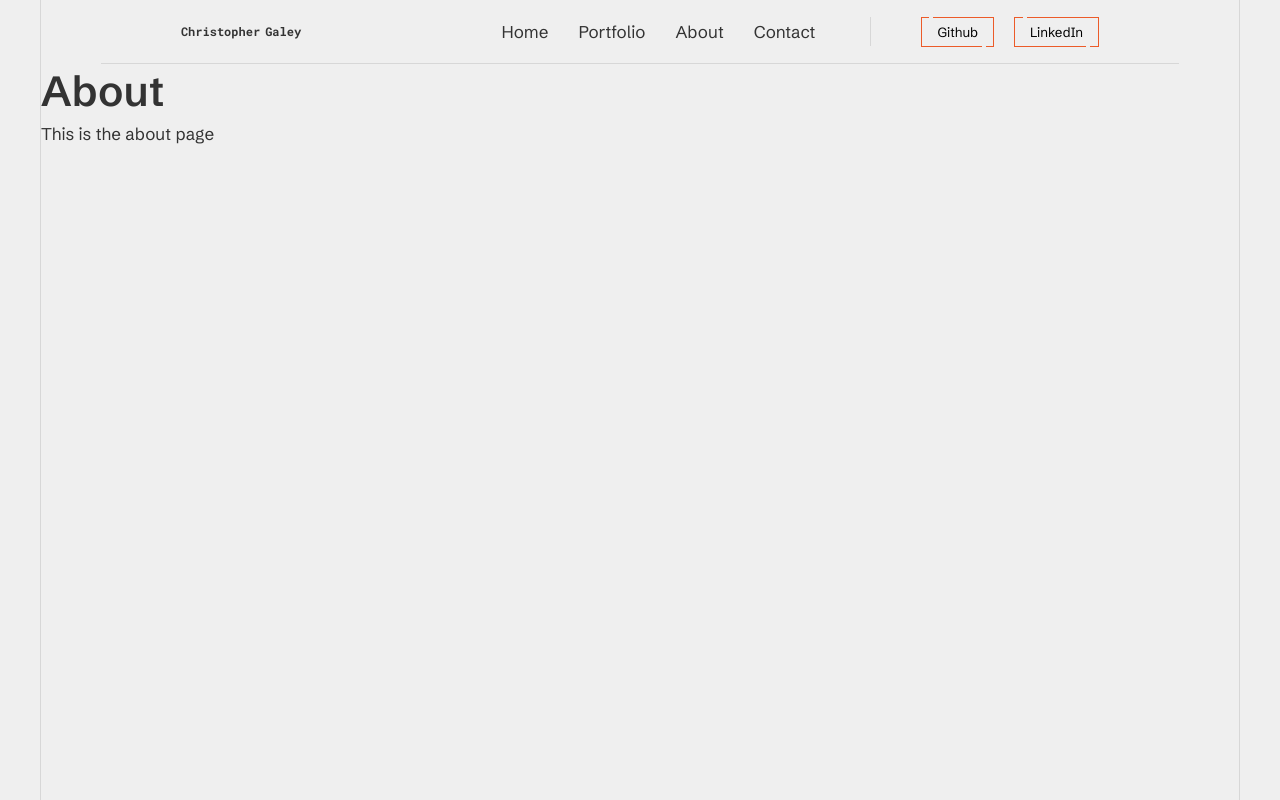
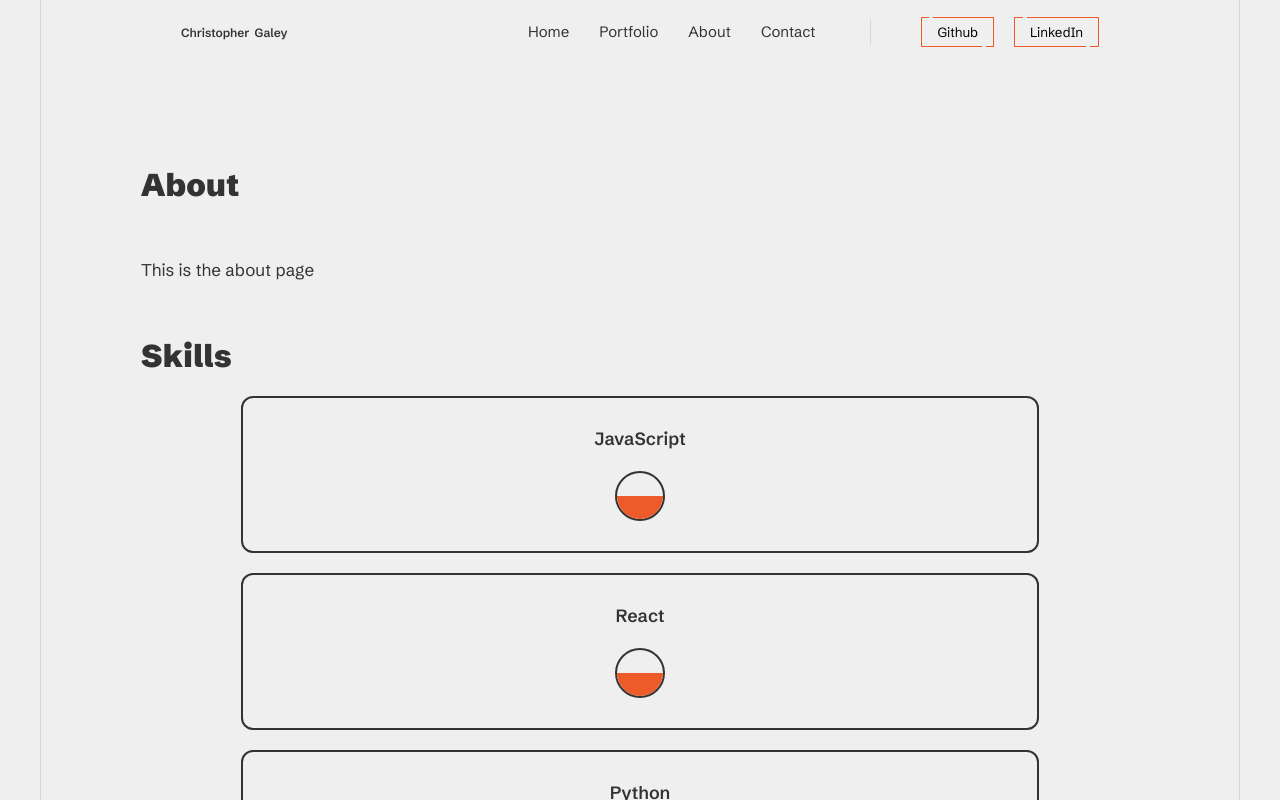
Before and after one commit to Chris-Galey/portfolio, a Next.js app: page /about in a window 1280 px wide. Built offline with nearby package versions, Linux system fonts and the light colour scheme.

Commit message:
worked about me and skills section

```diff
--- a/app/about/about.module.css
+++ b/app/about/about.module.css
@@ -0,0 +1,55 @@
+.wrapper {
+  display: flex;
+  flex-direction: column;
+  gap: 5rem;
+  padding: 10rem;
+}
+.wrapper h2 {
+  font-weight: 800;
+}
+.about {
+  display: flex;
+  flex-direction: column;
+  flex: 1;
+  gap: 5rem;
+}
+.skills {
+  display: flex;
+  flex-direction: column;
+  flex: 1;
+  gap: 2rem;
+}
+.skills__grid {
+  display: grid;
+
+  grid-auto-flow: 1fr 1fr 1fr;
+  gap: 2rem;
+  padding: 0rem 10rem;
+}
+.card {
+  display: flex;
+  flex-direction: column;
+  justify-items: center;
+  align-items: center;
+  gap: 2rem;
+  padding: 3rem 5rem;
+  border: 2px solid var(--color-primary);
+  border-radius: 12px;
+}
+.level {
+  width: 5rem;
+  height: 5rem;
+  border-radius: 50%;
+  border: 2px solid var(--color-primary);
+  background: transparent;
+  overflow: hidden;
+  position: relative;
+}
+.level__bg {
+  position: absolute;
+  bottom: 0;
+  left: 0;
+  width: 100%;
+  height: 50%;
+  background-color: var(--color-tertiary);
+}
--- a/app/about/page.js
+++ b/app/about/page.js
@@ -1,8 +1,47 @@
+import styles from "./about.module.css";
+const skills = [
+  { skill: "JavaScript", level: 6 },
+  {
+    skill: "React",
+    level: 5,
+  },
+  {
+    skill: "Python",
+    level: 4,
+  },
+  {
+    skill: "SQL",
+    level: 4,
+  },
+  {
+    skill: "CSS 3",
+    level: 8,
+  },
+  {
+    skill: "Tailwind",
+    level: 5,
+  },
+];
 export default function About() {
   return (
-    <section>
-      <h1>About</h1>
-      <p>This is the about page</p>
+    <section className={styles.wrapper}>
+      <div className={styles.about}>
+        <h2>About</h2>
+        <p>This is the about page</p>
+      </div>
+      <div className={styles.skills}>
+        <h2>Skills</h2>
+        <div className={styles.skills__grid}>
+          {skills.map((skill) => (
+            <figure className={styles.card} key={skill.skill}>
+              <h4>{skill.skill}</h4>
+              <div className={styles.level}>
+                <div className={styles.level__bg}></div>
+              </div>
+            </figure>
+          ))}
+        </div>
+      </div>
     </section>
   );
 }
--- a/app/components/Header/Header.module.css
+++ b/app/components/Header/Header.module.css
@@ -8,12 +8,10 @@
   flex-direction: row;
   align-items: center;
   justify-content: space-between;
-  border-bottom: 1px solid var(--color-border);
 }
 .name {
-  font-family: var(--font-secondary);
   font-size: 1.2rem;
-  font-weight: 800;
+  font-weight: 600;
 
   display: flex;
   flex-direction: row;
@@ -21,7 +19,7 @@
 }
 
 .nav__wrapper {
-  font-size: 1.7rem;
+  font-size: 1.5rem;
   font-weight: 400;
   text-transform: capitalize;
   display: flex;
--- a/app/page.js
+++ b/app/page.js
@@ -19,8 +19,8 @@ export default function Home() {
         </h2>
       </div>
       <div className={styles.image}>
-        <div className={styles.TRborder}></div>
-        <div className={styles.BLborder}></div>
+        {/* <div className={styles.TRborder}></div>
+        <div className={styles.BLborder}></div> */}
         <Image
           src="/hero.jpg"
           width={500}
--- a/app/portfolio/portfolio.module.css
+++ b/app/portfolio/portfolio.module.css
@@ -1,41 +1,149 @@
 .portfolio {
-  height: 70%;
-  width: 100%;
-  background-color: var(--color-primary);
-  display: flex;
-  align-items: center;
-}
-.wrapper {
   height: 100%;
   width: 100%;
-  padding: 5rem;
-  display: grid;
-  grid-template-columns: repeat(6, 1fr);
+  display: flex;
+  flex-direction: column;
+  gap: 1rem;
+  padding: 2rem 0rem;
+}
+.slider__wrapper {
+  height: 85%;
+  width: 100%;
+  padding: 4rem;
 
+  position: relative;
+}
+.slider__title {
+  color: var(--color-primary);
+  position: absolute;
+  top: 2%;
+  left: 2%;
+}
+.slider {
+  height: 100%;
+  width: 200%;
+  display: flex;
+  flex-direction: row;
   gap: 1rem;
+  overflow: hidden;
+  transition: all 0.5s;
 }
 .card {
+  color: var(--color-secondary);
   padding: 1rem;
   text-transform: uppercase;
   height: 100%;
-  background-color: white;
+  width: 20%;
+  /* background-color: var(--color-secondary); */
   position: relative;
 }
+
 .number {
   font-weight: 800;
 }
 .title {
   font-weight: 800;
+  width: fit-content;
+  backdrop-filter: blur(2px);
 }
 .description {
+  text-align: center;
+  font-size: 1rem;
+  font-style: italic;
+  width: 90%;
   position: absolute;
-  bottom: 0;
-  right: 0;
-  font-style: italic;
+  bottom: 5%;
+  left: 50%;
+  transform: translate(-50%);
 }
 .image {
   width: 100%;
   position: absolute;
   top: 0;
-  object-fit: contain;
+  left: 0;
+  object-fit: cover;
+
+  z-index: -1;
 }
+.scroll {
+  height: 15%;
+  width: 100%;
+  display: flex;
+  flex-direction: row;
+}
+.buttons {
+  display: flex;
+  justify-content: space-evenly;
+  align-items: center;
+  width: 15%;
+}
+.button {
+  font-size: 2rem;
+  width: 5rem;
+  height: 5rem;
+  color: var(--color-primary);
+  border-radius: 50%;
+  border: 1px solid var(--color-border);
+  background-color: var(--color-secondary);
+
+  display: flex;
+  justify-content: center;
+  align-items: center;
+  font-weight: 600;
+  box-shadow: 0 0 10px rgba(0, 0, 0, 0.1);
+  transition: all 0.4s;
+  overflow: hidden;
+}
+.button:hover {
+  transform: scale(1.1);
+  box-shadow: 0 0 10px rgba(0, 0, 0, 0.2);
+  cursor: pointer;
+}
+
+.button_prev:hover {
+  animation: arrowPrev 1s;
+}
+.pagination {
+  height: 1rem;
+  width: 85%;
+  margin: 0rem 5rem;
+  border: 1px solid var(--color-border);
+
+  display: flex;
+  flex-direction: row;
+  justify-content: center;
+  align-self: center;
+  gap: 1rem;
+}
+.bar {
+  height: 0.9rem;
+  width: 30%;
+
+  transition: all 0.1s ease-in;
+}
+.bar__active {
+  background-color: var(--color-primary);
+}
+
+@keyframes arrowPrev {
+  0% {
+    transform: scale(1.3);
+    transform: translateX(0);
+  }
+  25% {
+    opacity: 0;
+    transform: translateX(-100%);
+  }
+  50% {
+    opacity: 0;
+    transform: translateX(100%);
+  }
+  75% {
+    opacity: 1;
+    transform: translateX(-20%);
+  }
+  100% {
+    transform: scale(1);
+    transform: translateX(0);
+  }
+}
```
Also changed, not shown: app/home.module.css (+7 -5 lines), app/portfolio/page.js (+98 -9 lines).
